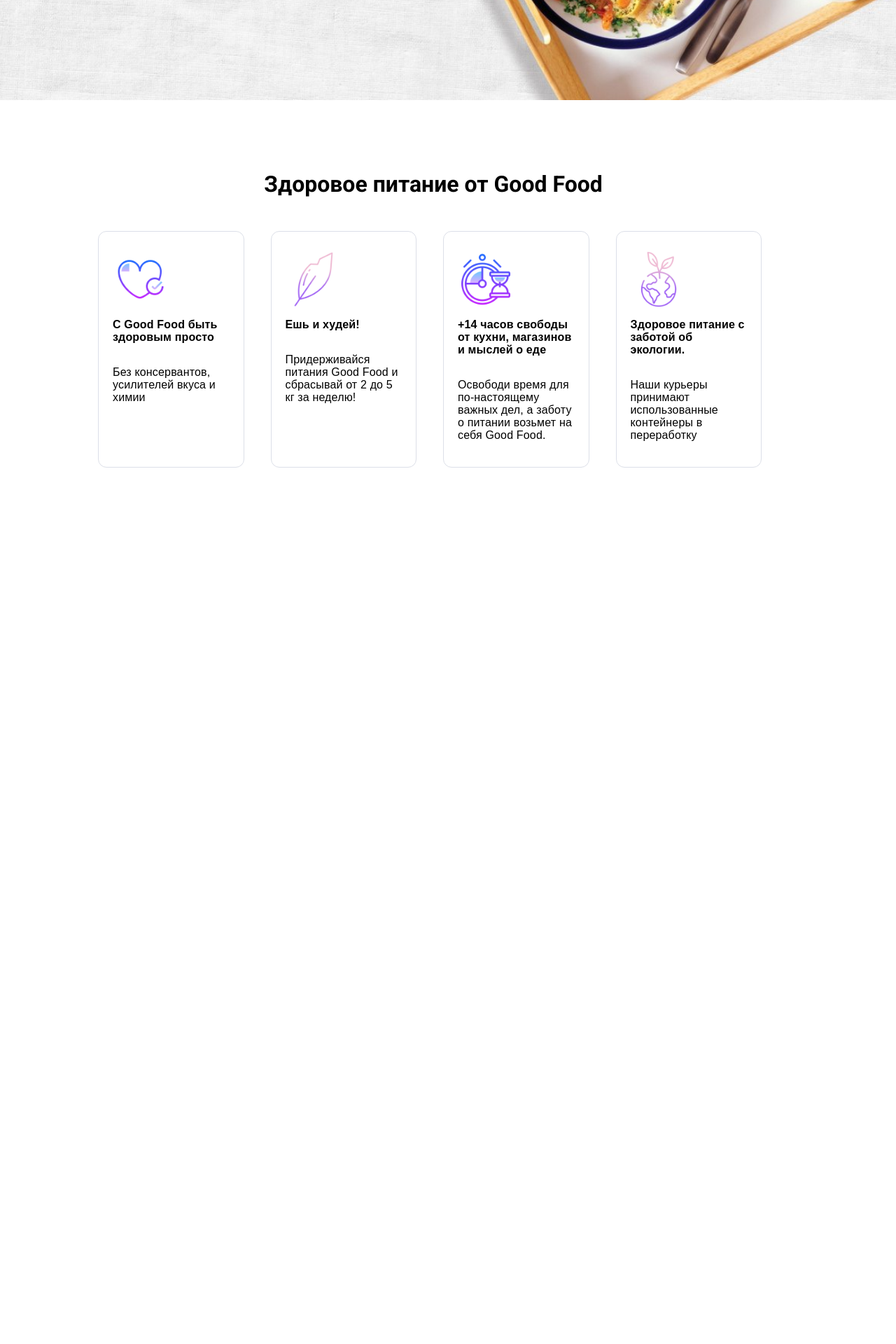
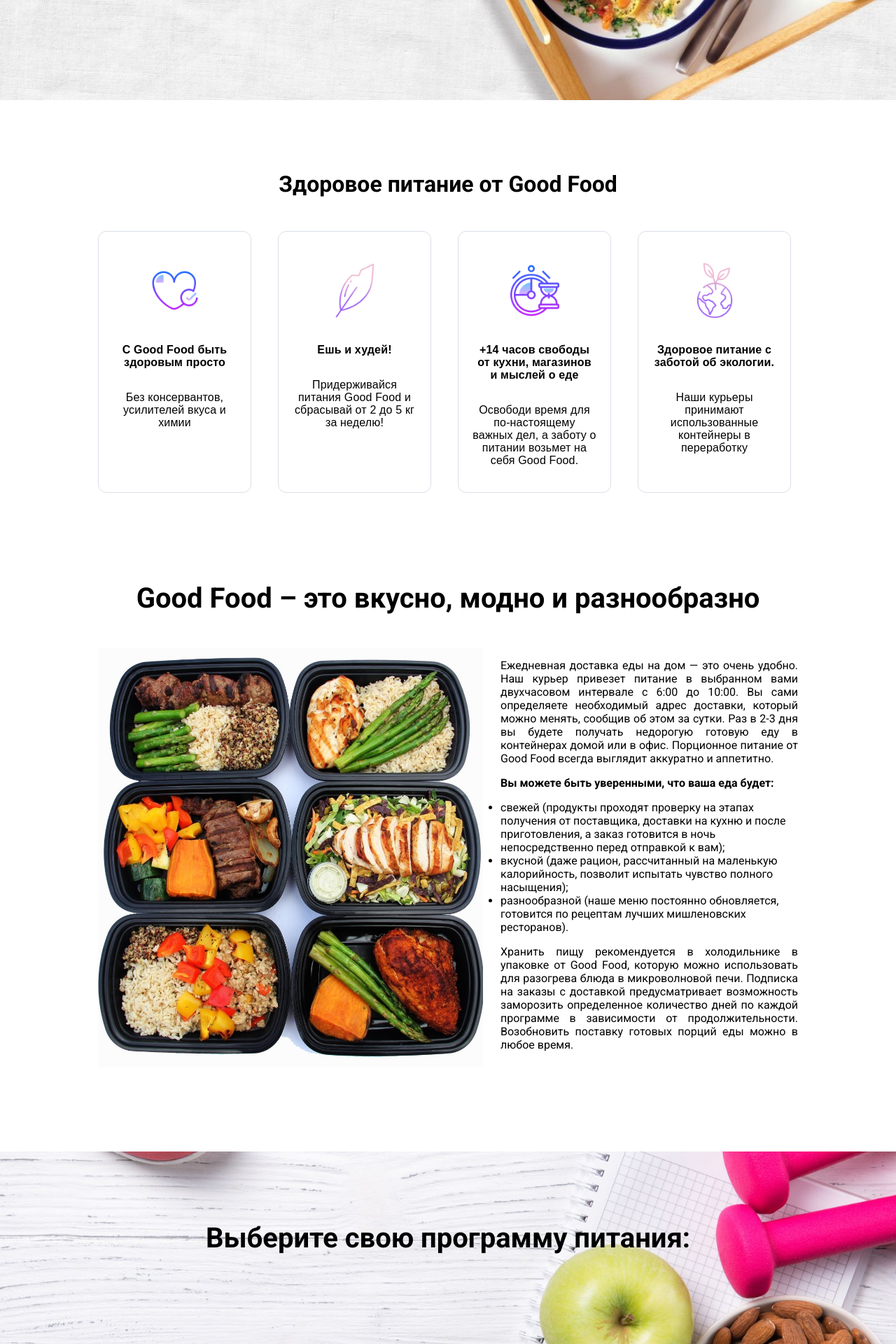
Before and after one commit to Nadia902/My_project_django, a Django app: page / in a window 1280 px wide. Shown: the part 695-2615 px from the top of the page at 70% size. Before the commit the page ends 1363 px from the top, so only its background shows below. Run offline with Django 4.2, Linux system fonts and the light colour scheme; data comes from the database, SQL or seed files in the repository.

Commit message:
new_save

```diff
--- a/food_delivery/good_food/static/styles/app.css
+++ b/food_delivery/good_food/static/styles/app.css
@@ -109,9 +109,10 @@ a {
     letter-spacing: .01em;
     font-family: sans-serif;
     margin-right: 10px;
+    text-align: center;
  }
  .center {
-     padding: 80px 42px 0 0px;
+     padding: 80px 0px 0 0px;
      display: block;
      box-sizing: inherit;
  }
@@ -124,9 +125,48 @@ a {
     width: 80px;
     height: 80px;
     min-width: 80px;
+    }
+ .icon_text {
+    text-align: center;
  }
  .boxing {
     display: grid;
     grid-gap: 28px;
     grid-template-columns: repeat(4,1fr);
  }
+.about_us {
+     display: flex;
+}
+.about_image {
+    width: 550px;
+    height: 600px;
+    float:left
+    }
+.eat_text{
+    text-align: justify;
+}
+.good {
+    font-family: 'Roboto', sans-serif;
+    font-size: 40px;
+    text-align: center;
+    padding-top: 100px;
+    padding-bottom: 20px;
+}
+.list {
+    padding: 0px;
+    text-align: start;
+}
+.eat_image {
+    margin-right: 25px;
+}
+.back_two {
+    margin-top: 120px;
+    background-image: url('../images/calculator2.jpg');
+    background-size: cover;
+    background-position: center center;
+    padding: 100px 0 200px;
+}
+.text {
+    padding: 0px;
+    margin: 0px;
+}
--- a/food_delivery/good_food/templates/good_food/base.html
+++ b/food_delivery/good_food/templates/good_food/base.html
@@ -15,5 +15,6 @@
 {% include 'good_food/navbar.html' %}
 
 {% block content %}{% endblock %}
+
 </body>
 </html>
--- /dev/null
+++ b/food_delivery/good_food/templates/good_food/calculator.html
@@ -0,0 +1,8 @@
+<div class="back_two">
+  <div class="wrap">
+    <h1 class="good text" id="calculator_text">Выберите свою программу питания:</h1>
+    <div class="calc-form">
+
+    </div>
+  </div>
+</div>
--- a/food_delivery/good_food/templates/good_food/navbar.html
+++ b/food_delivery/good_food/templates/good_food/navbar.html
@@ -3,15 +3,15 @@
   <header class="header">
     <div class="wrap">
       <div class="container">
-        <a href=# class="header__logo">
+        <a href="{% url 'projects' %}" class="header__logo">
           <img src="{% static 'images/goodfood.jpg' %}" alt="DevSearch Logo">
         </a>
         <nav class="header__nav">
           <ul class="header__menu">
             <li class="header__menuItem"><a href=#>Меню</a></li>
-            <li class="header__menuItem"><a href=#>Калькулятор</a></li>
+            <li class="header__menuItem"><a href="#calculator_text">Калькулятор</a></li>
             <li class="header__menuItem"><a href=#>Примеры</a></li>
-            <li class="header__menuItem"><a href=#>О нас</a></li>
+            <li class="header__menuItem"><a href="#about_good">О нас</a></li>
             <li class="header__menuItem"><a href=#>Отзывы</a></li>
             <li class="header__menuItem"><a href=#>Доставка</a></li>
             <li class="header__menuItem"><a href=# class="login">
--- a/food_delivery/good_food/templates/good_food/projects.html
+++ b/food_delivery/good_food/templates/good_food/projects.html
@@ -1,4 +1,5 @@
 {% extends 'good_food/base.html' %}
+{% load static %}
 {% block content %}
   <!-- Main Section -->
 <div class="back">
@@ -14,13 +15,14 @@
     </div>
   </div>
 </div>
+  <!-- healthy eating -->
 <div class="wrap">
   <div class="center">
     <h1 class="type">Здоровое питание от Good Food</h1>
     <div class="boxing">
       {% for profile in profiles %}
       <div class="advant">
-        <img class="icon" src="{{ profile.icon_image.url }}">
+        <p class="icon_text"><img class="icon" src="{{ profile.icon_image.url }}"></p>
         <p><b>{{ profile.title }}</b></p>
         <p>{{ profile.description }}</p>
       </div>
@@ -28,4 +30,38 @@
     </div>
   </div>
 </div>
+  <!-- About Us -->
+<div class="wrap">
+  <h1 class="good" id="about_good">Good Food – это вкусно, модно и разнообразно</h1>
+  <div class="about_us">
+    <div class="eat_image">
+      <img class="about_image" src="{% static 'images/about3.jpg' %}" alt="about us" />
+    </div>
+    <div class="eat_text">
+      <p>Ежедневная доставка еды на дом — это очень удобно.
+        Наш курьер привезет питание в выбранном вами двухчасовом
+        интервале с 6:00 до 10:00. Вы сами определяете необходимый
+        адрес доставки, который можно менять, сообщив об этом за сутки.
+        Раз в 2-3 дня вы будете получать недорогую готовую еду в
+        контейнерах домой или в офис. Порционное питание от Good Food
+        всегда выглядит аккуратно и аппетитно.</p>
+      <p><b>Вы можете быть уверенными, что ваша еда будет:</b></p>
+      <ul class="list">
+        <li>свежей (продукты проходят проверку на этапах получения от
+          поставщика, доставки на кухню и после приготовления, а заказ
+          готовится в ночь непосредственно перед отправкой к вам);</li>
+        <li>вкусной (даже рацион, рассчитанный на маленькую калорийность,
+          позволит испытать чувство полного насыщения);</li>
+        <li>разнообразной (наше меню постоянно обновляется, готовится по
+          рецептам лучших мишленовских ресторанов).</li>
+      </ul>
+      <p>Хранить пищу рекомендуется в холодильнике в упаковке от Good Food,
+        которую можно использовать для разогрева блюда в микроволновой печи.
+        Подписка на заказы с доставкой предусматривает возможность заморозить
+        определенное количество дней по каждой программе в зависимости от
+        продолжительности. Возобновить поставку готовых порций еды можно в любое время.</p>
+    </div>
+  </div>
+</div>
+{% include 'good_food/calculator.html' %}
 {% endblock %}
```
Also changed, not shown: food_delivery/good_food/static/images/about.jpg (added), food_delivery/good_food/static/images/about2.png (added), food_delivery/good_food/static/images/about3.jpg (added), food_delivery/good_food/static/images/calculator.jpg (added), food_delivery/good_food/static/images/calculator2.jpg (added).
